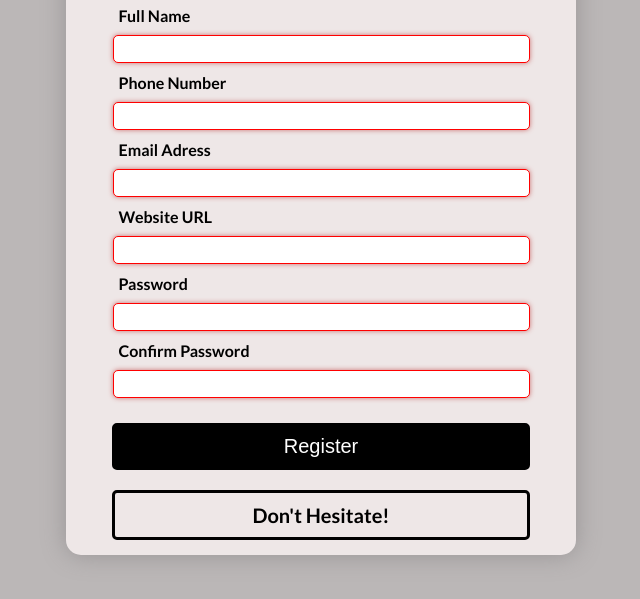
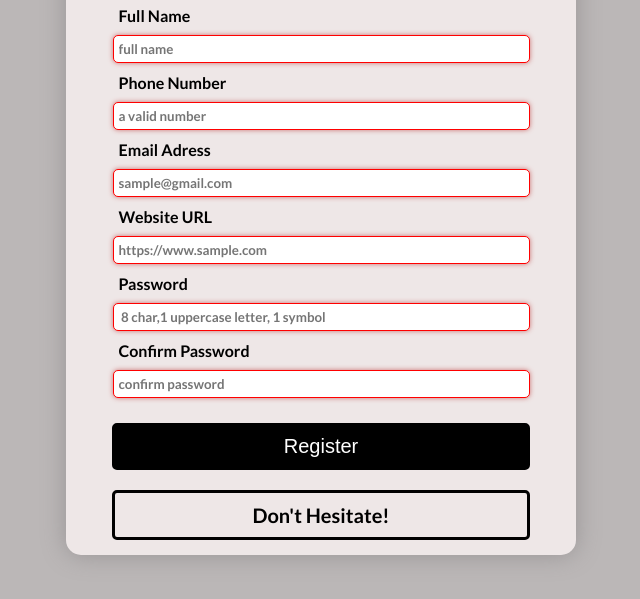
Before and after one commit to Ameer2000Mzori/Form-Validator, a website built with webpack: page src/index.html in a window 1280 px wide. Shown: the part 165-764 px from the top of the page, without its empty margins (319-959 px from the left). Built offline with nearby package versions, Linux system fonts and the light colour scheme.

Commit message:
added styling and form validation

```diff
--- a/src/index.html
+++ b/src/index.html
@@ -16,17 +16,62 @@
         <h1>SING UP TODAY!</h1>
         <form action="submit" class="form">
           <label for="name">Full Name</label>
-          <input type="text" />
-          <label for="name">Phone Number</label>
-          <input type="email" />
+          <input
+            type="name"
+            id="name"
+            name="name"
+            required
+            title="Enter a valid name"
+            placeholder="full name"
+          />
+          <label for="Number">Phone Number</label>
+          <input
+            type="Number"
+            id="Number"
+            name="Number"
+            required
+            title="Enter a valid Number"
+            placeholder="a valid number"
+          />
           <label for="name">Email Adress</label>
-          <input type="text" />
+          <input
+            type="email"
+            id="email"
+            name="email"
+            required
+            pattern=".+@.+"
+            title="Enter a valid email address"
+            placeholder="sample@gmail.com"
+          />
           <label for="name">Website URL</label>
-          <input type="text" />
-          <label for="name">Password</label>
-          <input type="text" />
-          <label for="name">Confirm Password</label>
-          <input type="text" />
+          <input
+            type="url"
+            id="url"
+            name="url"
+            required
+            title="Enter a valid URL"
+            placeholder="https://www.sample.com"
+          />
+          <label for="password">Password</label>
+          <input
+            type="password"
+            id="password"
+            name="password"
+            required
+            placeholder=" 8 char,1 uppercase letter, 1 symbol"
+            pattern="(?=.*[A-Z])(?=.*[!@#$%^&*])(.{8,})"
+            title="Password must have at least 8 characters, one uppercase letter, and one symbol"
+          />
+          <label for="confirmPassword">Confirm Password</label>
+          <input
+            type="password"
+            id="confirmPassword"
+            name="confirmPassword"
+            required
+            placeholder="confirm password"
+            pattern="(?=.*[A-Z])(?=.*[!@#$%^&*])(.{8,})"
+            title="Passwords must match"
+          />
           <div class="button-wrapper">
             <button class="register-btn">Register</button>
             <h3 class="updated-register-text">Don't Hesitate!</h3>
--- a/src/style.scss
+++ b/src/style.scss
@@ -74,6 +74,17 @@ body {
         outline: none !important;
         border-color: #719ece;
         box-shadow: 0 0 10px #719ece;
+      }
+
+      input:valid {
+        border-width: 1px;
+        outline: none !important;
+        border-color: #7cce71;
+        box-shadow: 0 0 10px #81ce71; /* Change border color for valid state */
+      }
+
+      input:invalid {
+        border-color: #ff0000; /* Change border color for invalid state */
       }
 
       .button-wrapper {
```
Also changed, not shown: dist/index.html, src/output.css, 1 other file.
